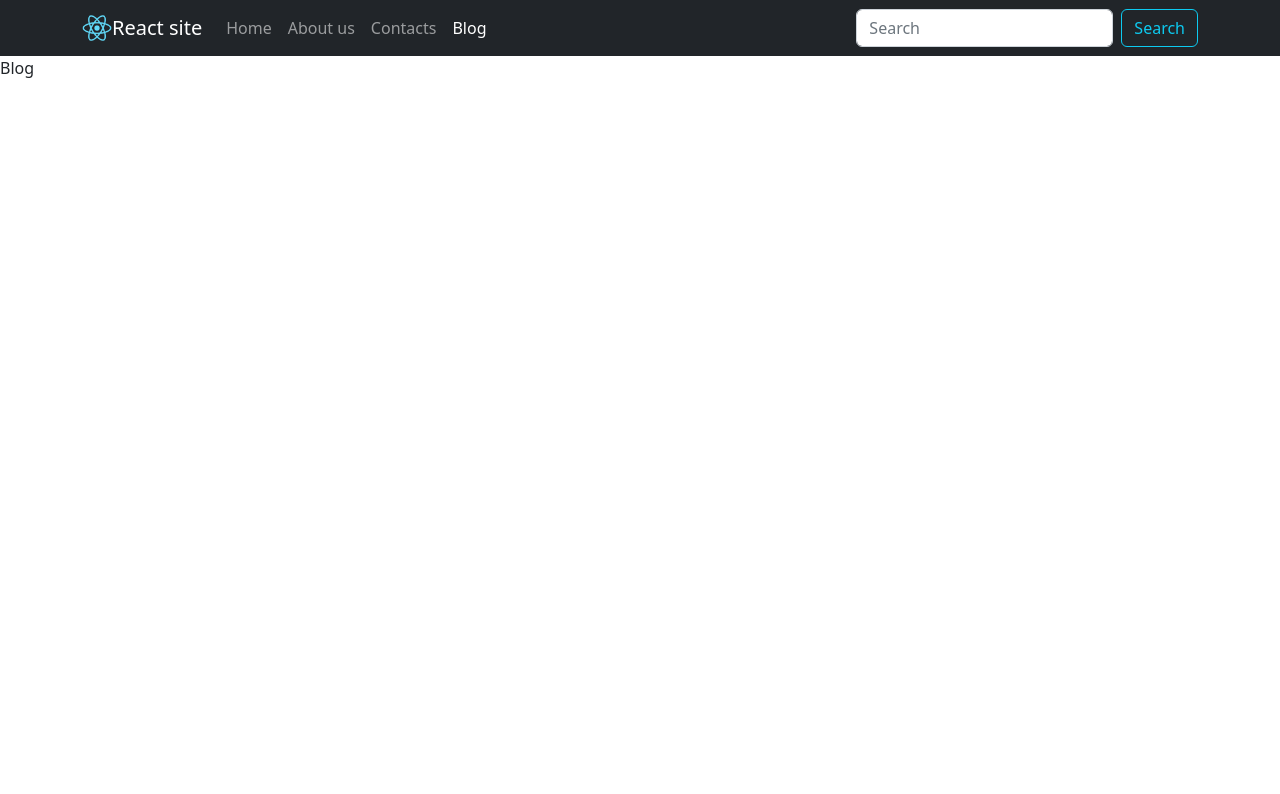
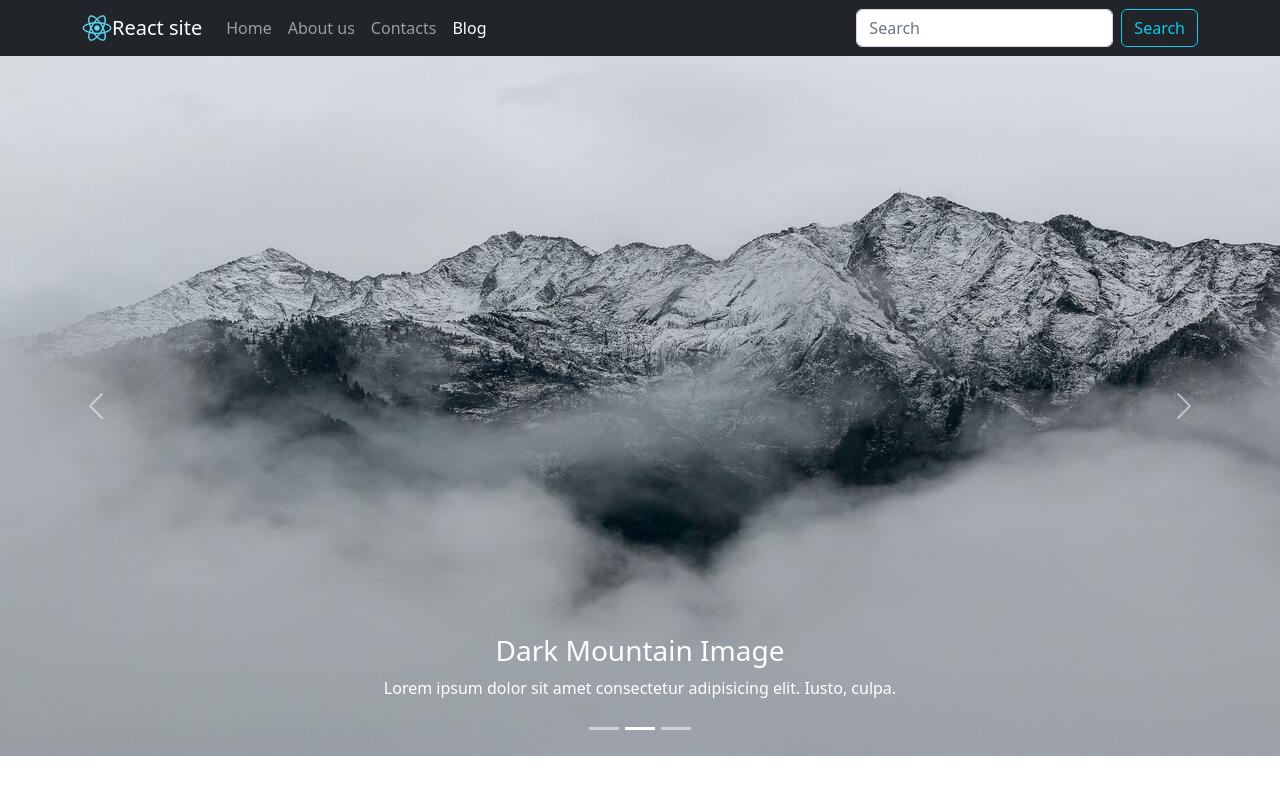
Before and after one commit to IvanSavkivIgorovych/React_site, a React (Create React App) app: page /blog in a window 1280 px wide. Shown: the top 794 px of the page. Built offline with nearby package versions, Linux system fonts and the light colour scheme.

Commit message:
Add slider

```diff
--- /dev/null
+++ b/src/Components/CarouselBox.js
@@ -0,0 +1,45 @@
+import React, { Component } from "react";
+import { Carousel } from "react-bootstrap";
+import mountainImage from "../assets/mountain1.jpg";
+import mountainImage2 from "../assets/mountain2.jpg";
+
+export default class CarouselBox extends Component {
+  render() {
+    return (
+      <Carousel>
+        <Carousel.Item>
+          <img className="d-block w=100" src={mountainImage} alt="Mountain" />
+          <Carousel.Caption>
+            <h3>Mountain Image</h3>
+            <p>
+              Lorem ipsum dolor sit amet consectetur adipisicing elit. Iusto,
+              culpa.
+            </p>
+          </Carousel.Caption>
+        </Carousel.Item>
+
+        <Carousel.Item>
+          <img className="d-block w=100" src={mountainImage2} alt="Mountain" />
+          <Carousel.Caption>
+            <h3>Dark Mountain Image</h3>
+            <p>
+              Lorem ipsum dolor sit amet consectetur adipisicing elit. Iusto,
+              culpa.
+            </p>
+          </Carousel.Caption>
+        </Carousel.Item>
+
+        <Carousel.Item>
+          <img className="d-block w=100" src={mountainImage} alt="Mountain" />
+          <Carousel.Caption>
+            <h3>Mountain Image</h3>
+            <p>
+              Lorem ipsum dolor sit amet consectetur adipisicing elit. Iusto,
+              culpa.
+            </p>
+          </Carousel.Caption>
+        </Carousel.Item>
+      </Carousel>
+    );
+  }
+}
--- a/src/Pages/Blog.js
+++ b/src/Pages/Blog.js
@@ -1,7 +1,8 @@
 import React, { Component } from "react";
+import CarouselBox from "../Components/CarouselBox";
 
 export default class Blog extends Component {
   render() {
-    return <div>Blog</div>;
+    return <CarouselBox></CarouselBox>;
   }
 }
--- a/src/Pages/Home.js
+++ b/src/Pages/Home.js
@@ -1,7 +1,8 @@
 import React, { Component } from "react";
+import CarouselBox from "../Components/CarouselBox";
 
 export default class Home extends Component {
   render() {
-    return <div>Hello, Home!</div>;
+    return <CarouselBox></CarouselBox>;
   }
 }
```
Also changed, not shown: src/assets/mountain1.jpg (added), src/assets/mountain2.jpg (added).
